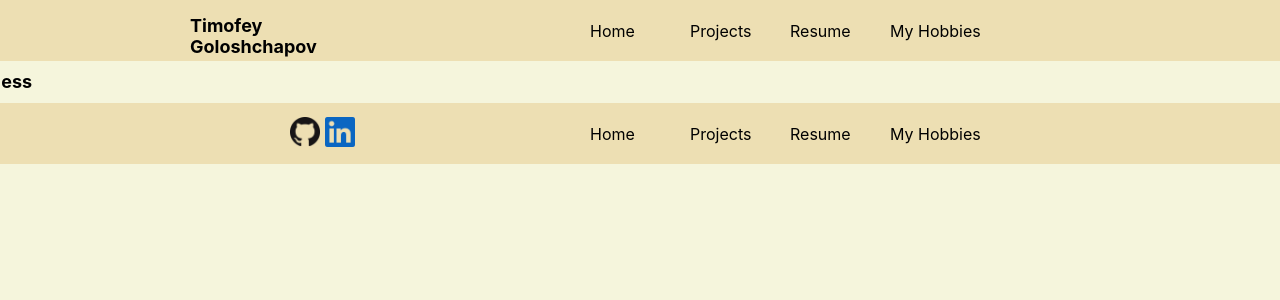
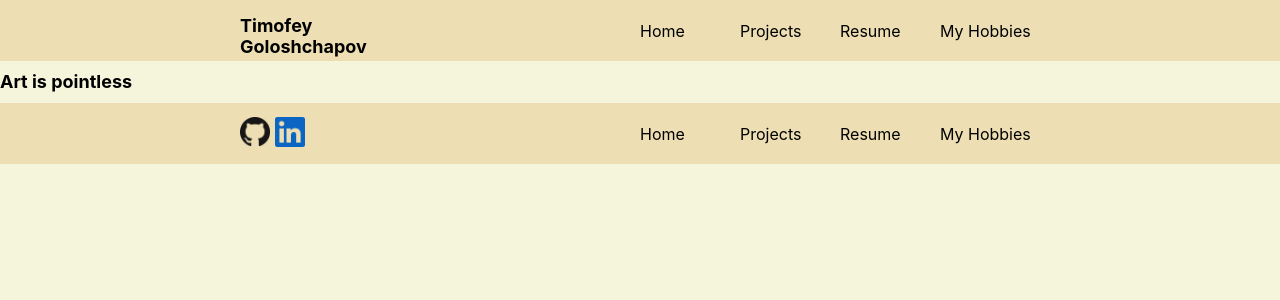
Before and after one commit to Timbobeek/portfolio, a React (Create React App) app: page /hobbies in a window 1280 px wide. Shown: the top 300 px of the page. Built offline with nearby package versions, Linux system fonts and the light colour scheme.

Commit message:
footer/header done

```diff
--- a/src/components/footer.css
+++ b/src/components/footer.css
@@ -1,7 +1,7 @@
 .footer-left{
     display: flex;
     /* justify-content: space-between; */
-    width: 300px;
+    width: 400px;
 }
 .git{
     margin-right: 5px;
--- a/src/components/header.css
+++ b/src/components/header.css
@@ -8,7 +8,7 @@ header {
 }
 
 .header-left{
-  width: 300px;
+  width: 400px;
 }
 
 .header-left a {
@@ -44,7 +44,7 @@ header {
 #pillar {
      /* display: block; */
      /* margin: 100px auto; */
-     margin-left: 30px;
+     margin-left: 130px;
      width: 100px;
      transform: translateX(-130px);
      perspective: 1900px;
--- a/src/components/header.js
+++ b/src/components/header.js
@@ -11,7 +11,7 @@ const Header = () => {
               <div class="row">
                 <div class="wrap">
                   <div class="left">Timofey Goloshchapov</div>
-                  <div class="right">have fun pronouncing this</div>
+                  <div class="right">have fun pronouncing my name 😁😁😁😁</div>
                 </div>
               </div>
             </div>
```
